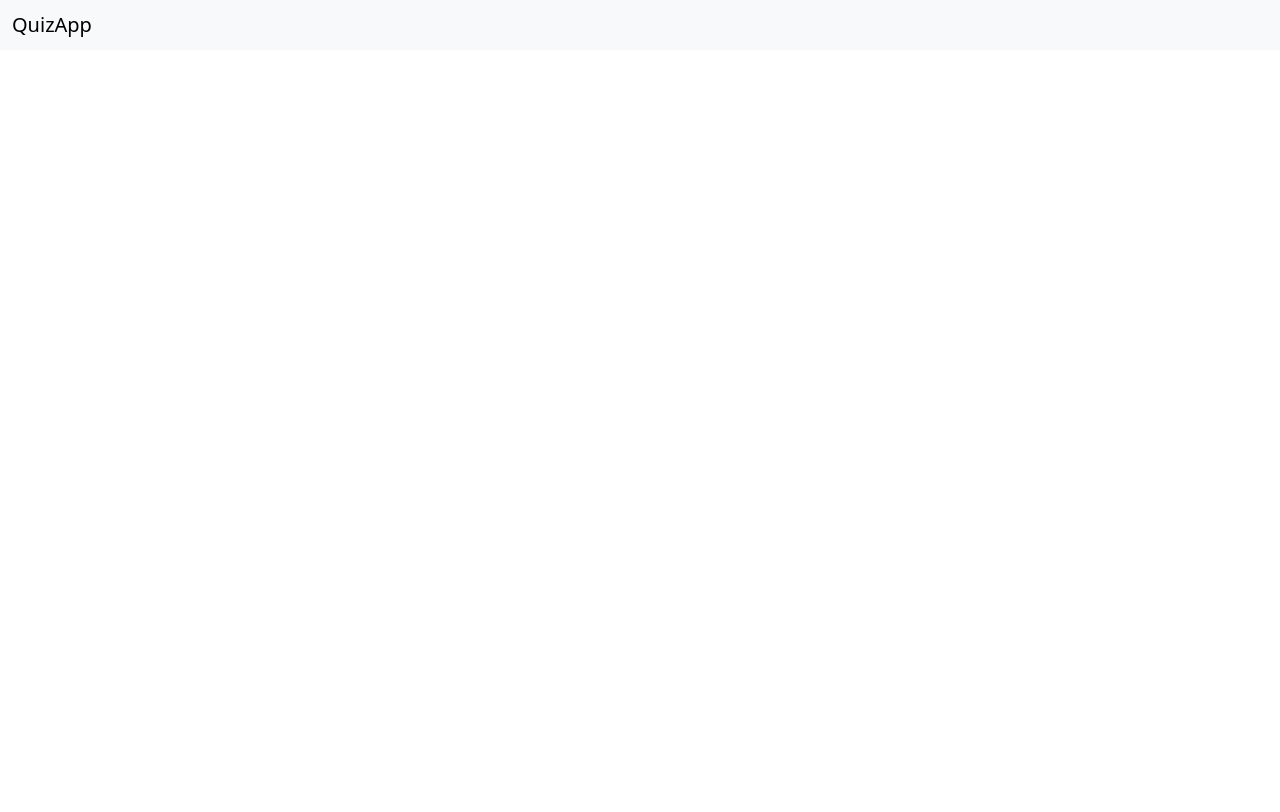
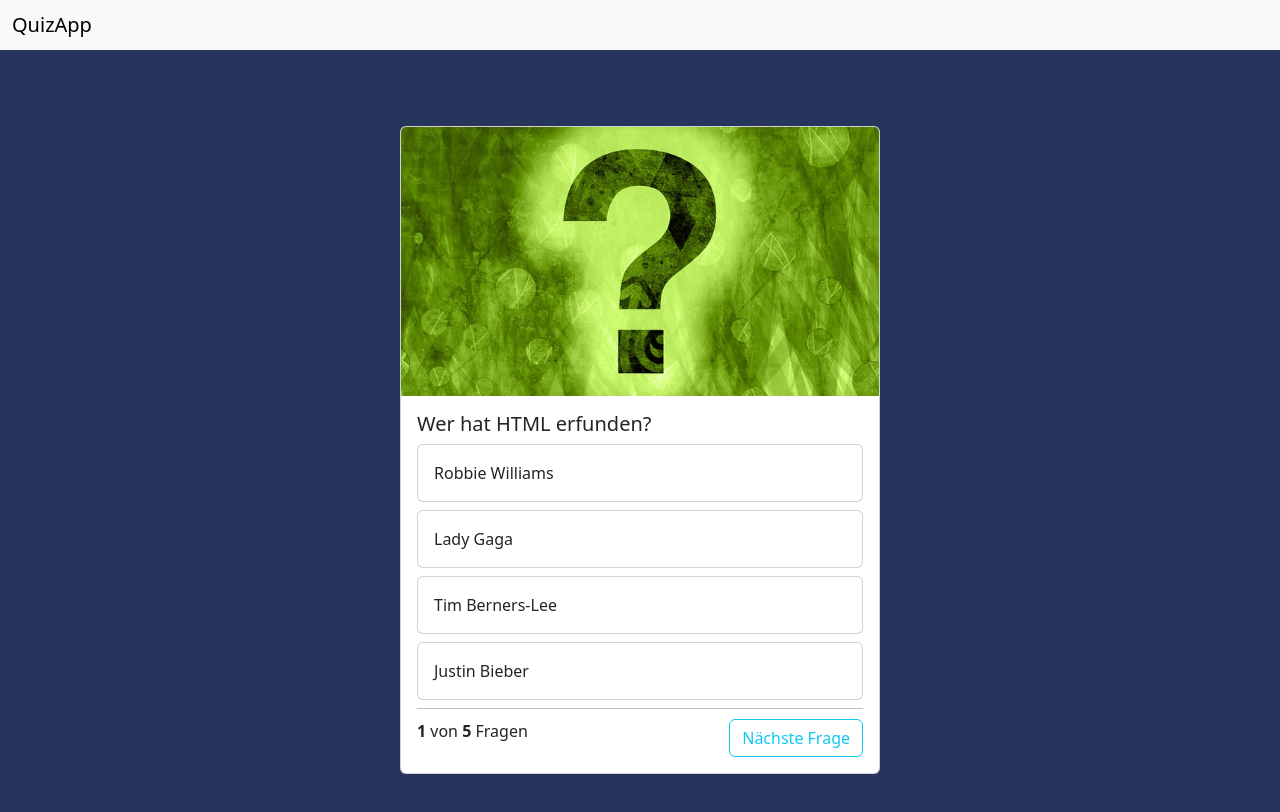
Before and after one commit to TomtePain/Quiz-App, a plain HTML site: page index.html in a window 1280 px wide. Drawn offline with nearby package versions, Linux system fonts and the light colour scheme.

Commit message:
style Card & add JS

```diff
--- a/index.html
+++ b/index.html
@@ -1,5 +1,6 @@
 <!DOCTYPE html>
 <html lang="de">
+
 <head>
     <meta charset="UTF-8">
     <meta http-equiv="X-UA-Compatible" content="IE=edge">
@@ -9,16 +10,65 @@
     <link rel="stylesheet" href="style.css">
     <script src="script.js"></script>
 
-<!-- Bootstrap Files-->
-    <link href="https://cdn.jsdelivr.net/npm/bootstrap@5.3.0-alpha1/dist/css/bootstrap.min.css" rel="stylesheet" integrity="sha384-GLhlTQ8iRABdZLl6O3oVMWSktQOp6b7In1Zl3/Jr59b6EGGoI1aFkw7cmDA6j6gD" crossorigin="anonymous">
-    <script src="https://cdn.jsdelivr.net/npm/bootstrap@5.3.0-alpha1/dist/js/bootstrap.bundle.min.js" integrity="sha384-w76AqPfDkMBDXo30jS1Sgez6pr3x5MlQ1ZAGC+nuZB+EYdgRZgiwxhTBTkF7CXvN" crossorigin="anonymous"></script>
+    <!-- Bootstrap Files-->
+    <link href="https://cdn.jsdelivr.net/npm/bootstrap@5.3.0-alpha1/dist/css/bootstrap.min.css" rel="stylesheet"
+        integrity="sha384-GLhlTQ8iRABdZLl6O3oVMWSktQOp6b7In1Zl3/Jr59b6EGGoI1aFkw7cmDA6j6gD" crossorigin="anonymous">
+    <script src="https://cdn.jsdelivr.net/npm/bootstrap@5.3.0-alpha1/dist/js/bootstrap.bundle.min.js"
+        integrity="sha384-w76AqPfDkMBDXo30jS1Sgez6pr3x5MlQ1ZAGC+nuZB+EYdgRZgiwxhTBTkF7CXvN"
+        crossorigin="anonymous"></script>
 </head>
-<body>
+
+<body onload="init()">
     <nav class="navbar bg-body-tertiary">
         <div class="container-fluid">
-          <span class="navbar-brand mb-0 h1">QuizApp</span>
+            <span class="navbar-brand mb-0 h1">QuizApp</span>
         </div>
-      </nav>
+    </nav>
+
+    <div class="container">
+        <div class="card quiz-card">
+            <img src="img/quiz.jpg" class="card-img-top">
+            <div class="card-body">
+                <h5 id="question" class="card-title"></h5>
+
+                <div class="card mb-2 quiz-answer-card" onclick="answer('answer_1')">
+                    <div class="card-body" id="answer_1">
+                        Antwort.
+                    </div>
+                </div>
+
+                <div class="card mb-2 quiz-answer-card" onclick="answer('answer_2')">
+                    <div class="card-body" id="answer_2">
+                        Antwort.
+                    </div>
+                </div>
+
+                <div class="card mb-2 quiz-answer-card" onclick="answer('answer_3')">
+                    <div class="card-body" id="answer_3">
+                        Antwort.
+                    </div>
+                </div>
+
+                <div class="card mb-2 quiz-answer-card" onclick="answer('answer_4')">
+                    <div class="card-body" id="answer_4">
+                        Antwort.
+                    </div>
+                </div>
+
+                <div class="question-footer">
+                    <div>
+                        <b>1</b> von <b id="counter"></b> Fragen
+                    </div>
+
+                    <button class="btn btn-outline-info">Nächste Frage</button>
+
+                </div>
+
+            </div>
+        </div>
+    </div>
+
 
 </body>
+
 </html>
--- a/script.js
+++ b/script.js
@@ -0,0 +1,79 @@
+let questions = [
+    {
+        "question": "Wer hat HTML erfunden?",
+        "answer_1": "Robbie Williams",
+        "answer_2": "Lady Gaga",
+        "answer_3": "Tim Berners-Lee",
+        "answer_4": "Justin Bieber",
+        "right_answer": 3
+    },
+    {
+        "question":"Wofür steht CSS?",
+        "answer_1":"Cascadian-Style-Sheet",
+        "answer_2":"Charlies-Surfer-Shop",
+        "answer_3":"Central-Source-Sequence",
+        "answer_4":"Cyber-Space-Security",
+        "right_answer": 1
+    },
+    {
+        "question":"Wofür steht HTML?",
+        "answer_1":"Half Time Menu Lunch",
+        "answer_2":"Horst Tina Marcel Lauch",
+        "answer_3":"Heftig Toller Massen Lauf",
+        "answer_4":"HyperText Markup Language",
+        "right_answer": 4
+    },
+    {
+        "question":"Wie schreibt man Kommentare in HTML?",
+        "answer_1":"//Ich bin ein Kommentar",
+        "answer_2":"*/Ich bin ein Kommentar",
+        "answer_3":"<!--Ich bin ein Kommentar",
+        "answer_4":"/*Ich bin ein Kommentar",
+        "right_answer":3
+    },
+    {
+        "question":"Was benötigt man eher zum Programieren?",
+        "answer_1":"Toast mir Salami und Käse",
+        "answer_2":"Notebook",
+        "answer_3":"Stift und Zeichenblock",
+        "answer_4":"Ein Auto auf der Straße",
+        "right_answer":2
+    }
+
+];
+let currentquest = 0;
+
+function init() {
+    document.getElementById('counter').innerHTML = questions.length;
+    showQuest();
+}
+
+
+function showQuest() {
+    let question = questions[currentquest];
+    document.getElementById('question').innerHTML = question['question'];
+    document.getElementById('answer_1').innerHTML = question['answer_1'];
+    document.getElementById('answer_2').innerHTML = question['answer_2'];
+    document.getElementById('answer_3').innerHTML = question['answer_3'];
+    document.getElementById('answer_4').innerHTML = question['answer_4'];
+}
+
+//function answer(selection) {
+//    let test = document.getElementById(selection);
+//    let right_answer = document.getElementById('answer_3');
+//    if (test == right_answer) {
+//        document.getElementById(selection).classList.add('rightanswercolor');
+//    } else {
+//        document.getElementById(selection).classList.add('wronganswercolor');
+//    }
+//}
+
+function answer(selection) {
+    let question = questions[currentquest];
+    let selectedQuestionNumber = selection.slice(-1);
+    if(selectedQuestionNumber == question['right_answer']) {
+        document.getElementById(selection).classList.add('text-bg-success');
+    }else {
+        document.getElementById(selection).classList.add('text-bg-danger')
+    }
+}
--- a/style.css
+++ b/style.css
@@ -0,0 +1,33 @@
+body {
+    background-color: rgb(39,53,92) !important;
+}
+.container {
+    min-height: 100vh;
+    background-color: rgb(39,53,92) !important;
+    display: flex;
+    justify-content: center;
+    align-items: center;
+}
+.question-footer {
+    border-top: 1px solid rgba(0,0,0,0.25);
+    padding-top: 10px;
+    display: flex;
+    justify-content: space-between;
+}
+
+.quiz-card {
+    width: 30rem;
+}
+
+.quiz-answer-card:hover {
+    cursor: pointer;
+    background-color: rgba(0, 0, 0, 0.05)
+}
+
+.rightanswercolor {
+    background-color: green;
+}
+
+.wronganswercolor {
+    background-color: red;
+}
```
Also changed, not shown: img/quiz.jpg (added).
